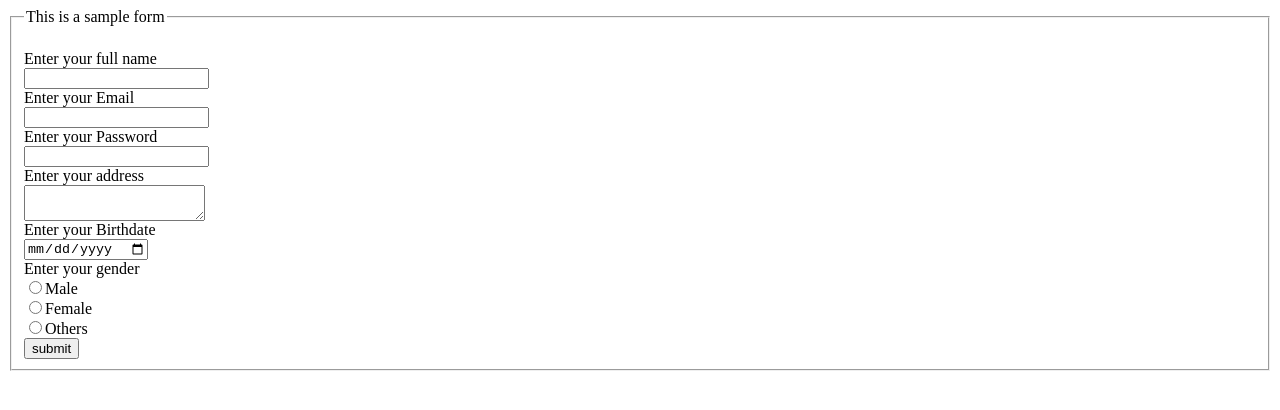
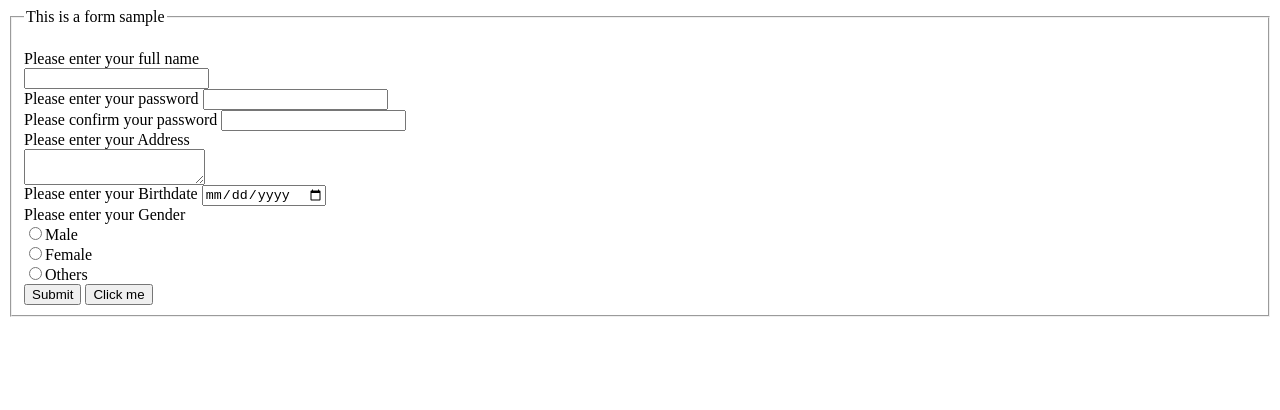
Before and after one commit to contradeepak/javascript-practice, a plain HTML site: page index.html in a window 1280 px wide. Drawn offline with Linux system fonts and the light colour scheme.

```diff
--- a/index.html
+++ b/index.html
@@ -1,28 +1,38 @@
 <html>
     <head>
         <body>
+
             <form>
-            <fieldset>
 
-            <legend>This is a sample form</legend><br>
-            <label>Enter your full name</label><br>
-            <input type="name" id="name"/><br>
-            <label>Enter your Email</label><br>
-            <input type="email" id="name"/><br>
-            <label>Enter your Password</label><br>
-            <input type="password" id="password"/><br>
-            <label>Enter your address</label><br>
-            <textarea></textarea><br>
+                <fieldset>
+                    <legend>This is a form sample</legend><br>
+                    <label>Please enter your full name</label><br>
+                    <input type="text" name="name"><br>
+                    <label>Please enter your password</label>
+                    <input type="password" name="pass"><br>
+                    <label>Please confirm your password</label>
+                    <input type="password" name="pass"><br>
+                    <label>Please enter your Address</label><br>
+                    <textarea></textarea><br>
+                   <label>Please enter your Birthdate</label>
+                   <input type="date"><br>
+                    <label>Please enter your Gender</label><br>
+                    <input type="radio" name="gender" value="male">Male<br>
+                    <input type="radio">Female<br>
+                    <input type="radio">Others<br>
 
-          <label>Enter your Birthdate</label><br>
-          <input type="date" id="date" name="date"/><br>
-          <label>Enter your gender</label><br>
-          <input type="radio" id="gender" name="gender"/>Male<br>
-          <input type="radio" id="gender" name="gender"/>Female<br>
-          <input type="radio" id="gender" name="gender"/>Others<br>
-        <input type="submit" value="submit"/>
-        </form>
-    </fieldset>
+                    <button onclick="myFunction()">Submit</button>
+                    <button onclick="myFunction()">Click me</button>
+                </fieldset>
+            </form>
+            <script>
+                function myFunction() {
+                  alert(location.hostname);
+                  document.getElementById("demo").innerHTML = "Hello World";
+                }
+                </script>
+
         </body>
+
     </head>
 </html>
```
Also changed, not shown: More Practice/Factorial.js (added, +7 -0 lines), index.js (+3 -5 lines).
